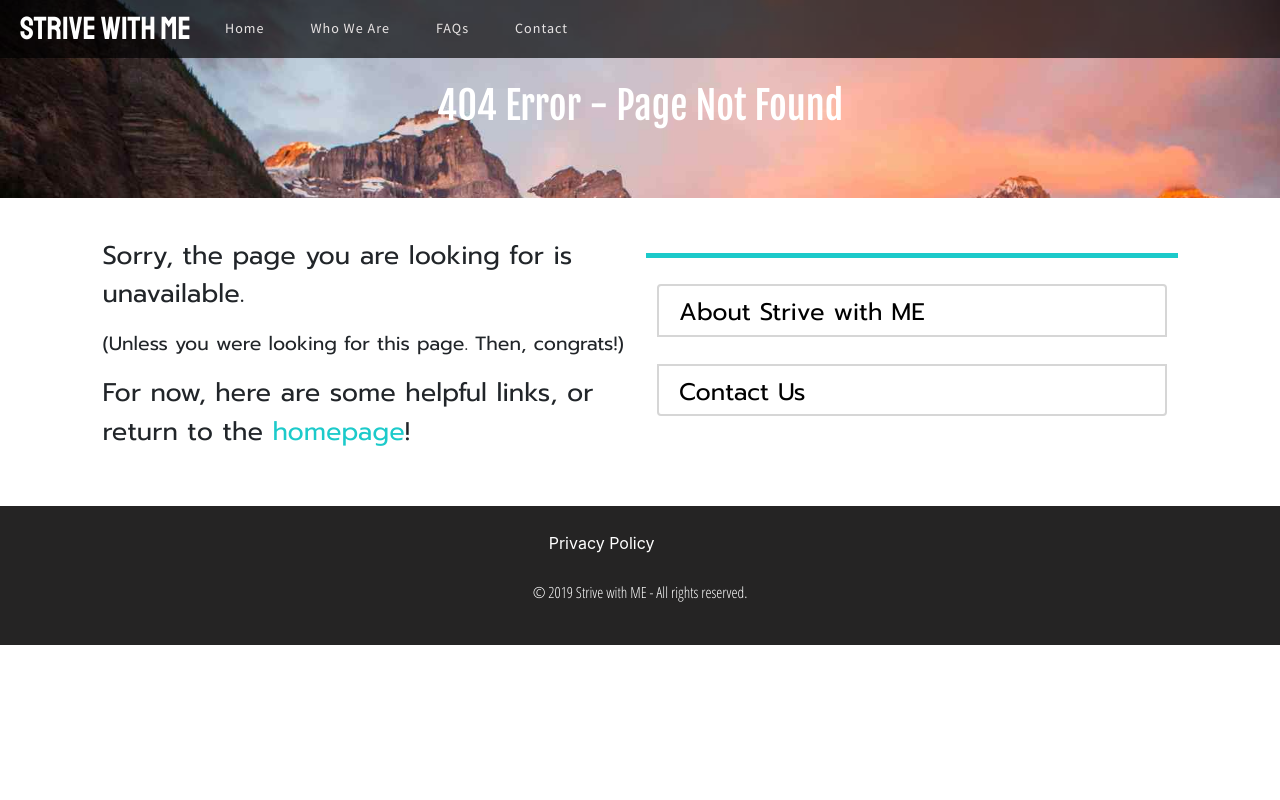
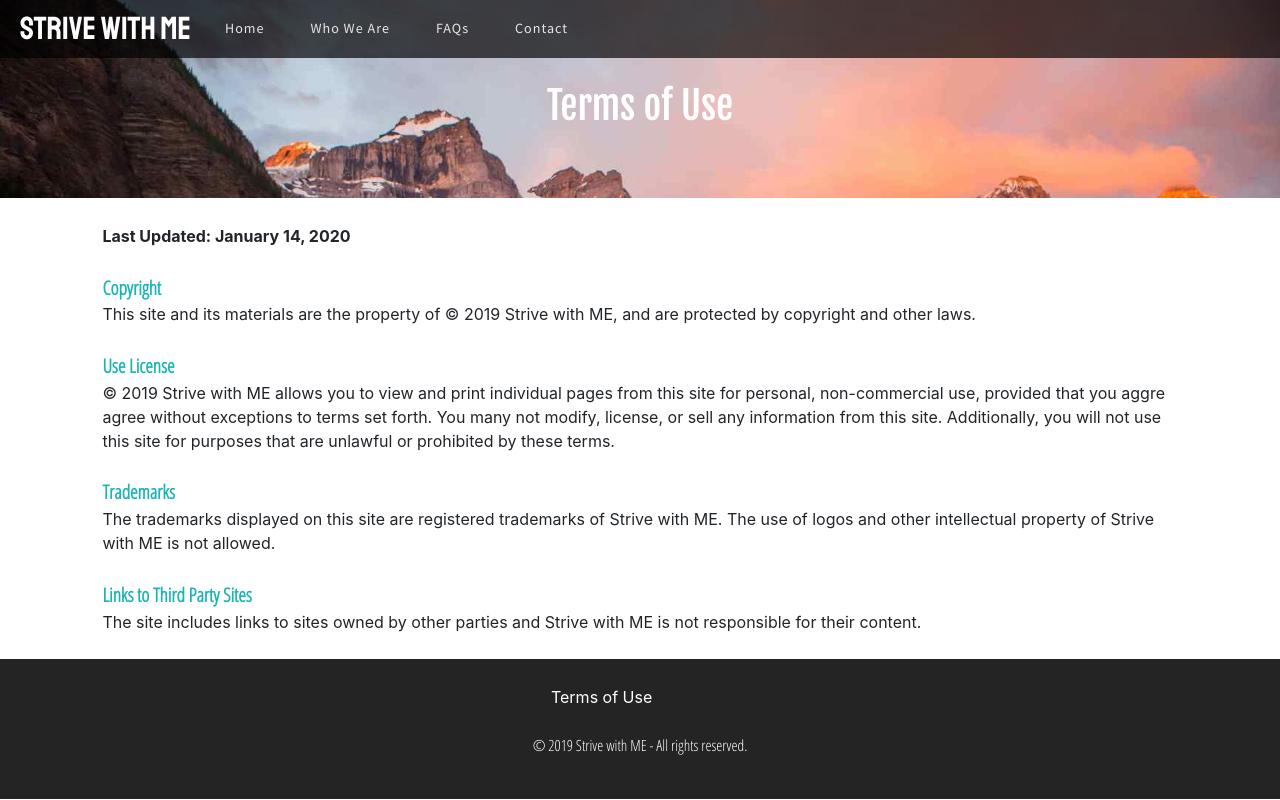
Before and after one commit to danielle-dsouza/strive-with-me, an Angular app: page /terms-of-use in a window 1280 px wide. Before the commit this address led to /not-found. Built offline with nearby package versions, Linux system fonts and the light colour scheme.

Commit message:
Added terms of use

```diff
--- a/src/app/app-routing.module.ts
+++ b/src/app/app-routing.module.ts
@@ -1,4 +1,4 @@
-import { NgModule } from '@angular/core';
+import { NgModule, Component } from '@angular/core';
 import { Routes, RouterModule } from '@angular/router';
 
 import { HomePageComponent } from './home-page/home-page.component';
@@ -6,12 +6,14 @@ import { AboutPageComponent } from './about-page/about-page.component';
 import { ContactPageComponent } from './contact-page/contact-page.component';
 import { WildPageComponent } from './wild-page/wild-page.component';
 import { DonatePageComponent } from './donate-page/donate-page.component';
+import { TermsUseComponent } from './terms-use/terms-use.component';
 
 const routes: Routes = [
     { path: '', component: HomePageComponent },
     { path: 'about', component: AboutPageComponent },
     { path: 'faq', component: DonatePageComponent },
     { path: 'contact', component: ContactPageComponent },
+    { path: 'terms-of-use', component: TermsUseComponent },
     { path: 'not-found', component: WildPageComponent },
     { path: '**', redirectTo: '/not-found' }
 ];
--- a/src/app/app.module.ts
+++ b/src/app/app.module.ts
@@ -14,6 +14,7 @@ import { WildPageComponent } from './wild-page/wild-page.component';
 import { DonatePageComponent } from './donate-page/donate-page.component';
 import { FaqListComponent } from './donate-page/faq-list/faq-list.component';
 import { FaqItemComponent } from './donate-page/faq-list/faq-item/faq-item.component';
+import { TermsUseComponent } from './terms-use/terms-use.component';
 
 @NgModule({
   declarations: [
@@ -26,7 +27,8 @@ import { FaqItemComponent } from './donate-page/faq-list/faq-item/faq-item.compo
     WildPageComponent,
     DonatePageComponent,
     FaqListComponent,
-    FaqItemComponent
+    FaqItemComponent,
+    TermsUseComponent
   ],
   imports: [
     BrowserModule,
--- a/src/app/footer/footer.component.html
+++ b/src/app/footer/footer.component.html
@@ -1,5 +1,5 @@
 <div class="footer text-center">
-    <a [routerLink]="['/faq']" (click)="setTitle('Strive with ME | FAQ')">Privacy Policy</a>
+    <a [routerLink]="['/terms-of-use']" (click)="setTitle('Strive with ME | Customer Service')">Terms of Use</a>
     <a href="www.facebook.com/groups/200556820611923/" target="_blank"><i class="fab fa-facebook-square"></i></a>
     <p>&copy; 2019 Strive with ME - All rights reserved.</p>
 </div>
--- /dev/null
+++ b/src/app/terms-use/terms-use.component.html
@@ -0,0 +1,37 @@
+<div id="c-service-page">
+  <!--TITLE-->
+  <div class="title text-center">
+    Terms of Use
+  </div>
+
+  <div>
+    <p id="update"><strong>Last Updated: January 14, 2020</strong></p>
+
+    <div class="main-para">
+      <div>Copyright</div>
+      <p>This site and its materials are the property of &copy; 2019 Strive with ME, and are protected by copyright and
+        other laws.</p>
+    </div>
+
+    <div class="main-para">
+      <div>Use License</div>
+      <p>&copy; 2019 Strive with ME allows you to view and print individual pages from this site for personal,
+        non-commercial use, provided that you aggre agree without exceptions to terms set forth. You many not modify,
+        license, or sell any information from this site. Additionally, you will not use this site for purposes that are
+        unlawful or prohibited by these terms.</p>
+    </div>
+
+    <div class="main-para">
+      <div>Trademarks</div>
+      <p>The trademarks displayed on this site are registered trademarks of Strive with ME. The use of logos and other
+        intellectual property of Strive with ME is not allowed.</p>
+    </div>
+
+    <div class="main-para">
+      <div>Links to Third Party Sites</div>
+      <p>The site includes links to sites owned by other parties and Strive with ME is not responsible for their
+        content.</p>
+    </div>
+  </div>
+
+</div>
--- /dev/null
+++ b/src/app/terms-use/terms-use.component.scss
@@ -0,0 +1,18 @@
+@import "../../scss/subpages";
+@import "../../scss/fonts";
+
+#update {
+  margin: 4% 10%;
+}
+
+@media only screen and (min-width: 641px) and (max-width: 1024px) {
+  #update {
+    margin: 2% 8%;
+  }
+}
+
+@media only screen and (min-width: 1025px) {
+  #update {
+    margin: 2% 8%;
+  }
+}
--- /dev/null
+++ b/src/app/terms-use/terms-use.component.ts
@@ -0,0 +1,15 @@
+import { Component, OnInit } from '@angular/core';
+
+@Component({
+  selector: 'app-terms-use',
+  templateUrl: './terms-use.component.html',
+  styleUrls: ['./terms-use.component.scss']
+})
+export class TermsUseComponent implements OnInit {
+
+  constructor() { }
+
+  ngOnInit() {
+  }
+
+}
```
